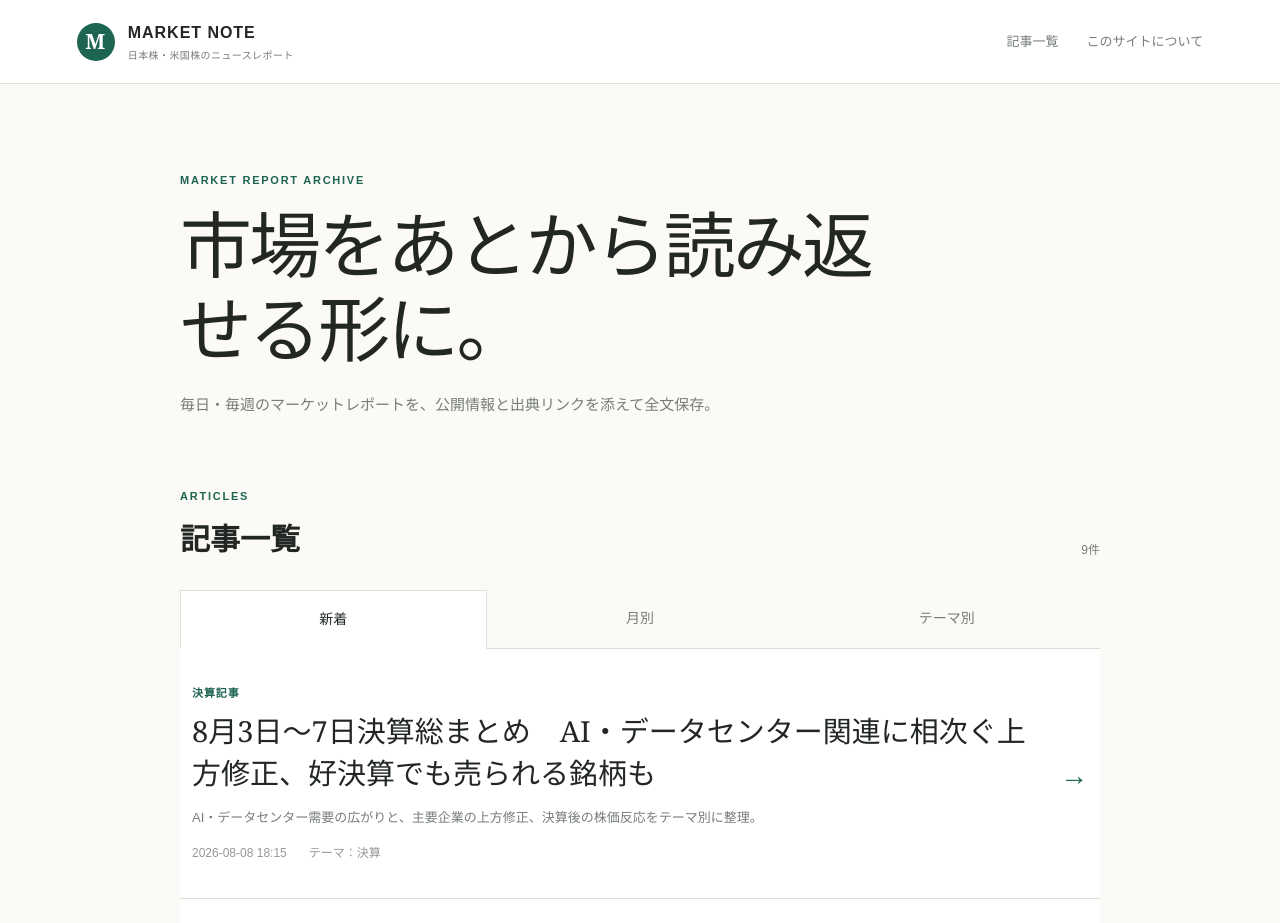
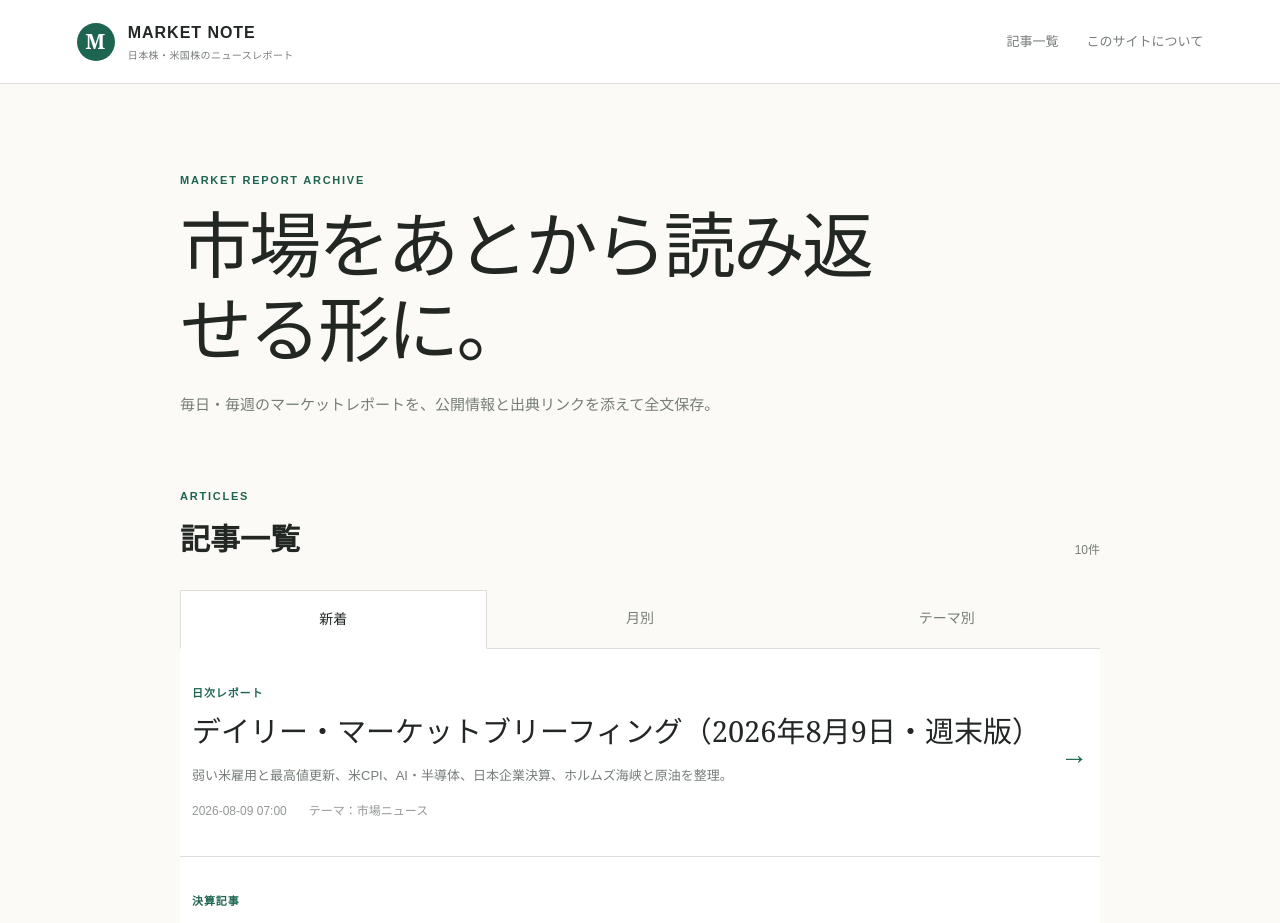
Before and after one commit to market-note-jp/market-note, a Next.js app: page / in a window 1280 px wide. Shown: the top 923 px of the page. Built offline with nearby package versions, Linux system fonts and the light colour scheme.

Commit message:
Add 2026-08-09 daily briefing to article index

```diff
--- a/app/page.tsx
+++ b/app/page.tsx
@@ -1,6 +1,15 @@
 import Link from "next/link";
 
 const articles = [
+  {
+    kind: "日次レポート",
+    date: "2026-08-09 07:00",
+    dateTime: "2026-08-09T07:00:00+09:00",
+    title: "デイリー・マーケットブリーフィング（2026年8月9日・週末版）",
+    excerpt:
+      "弱い米雇用と最高値更新、米CPI、AI・半導体、日本企業決算、ホルムズ海峡と原油を整理。",
+    href: "/articles/daily-2026-08-09",
+  },
   {
     kind: "決算記事",
     theme: "決算",
```
